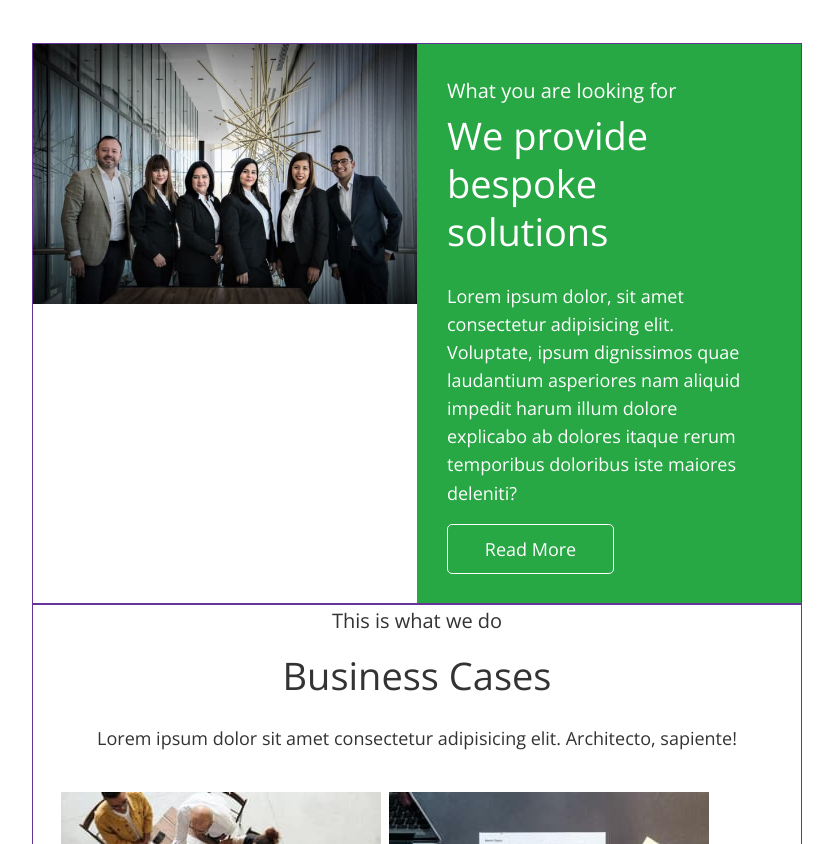
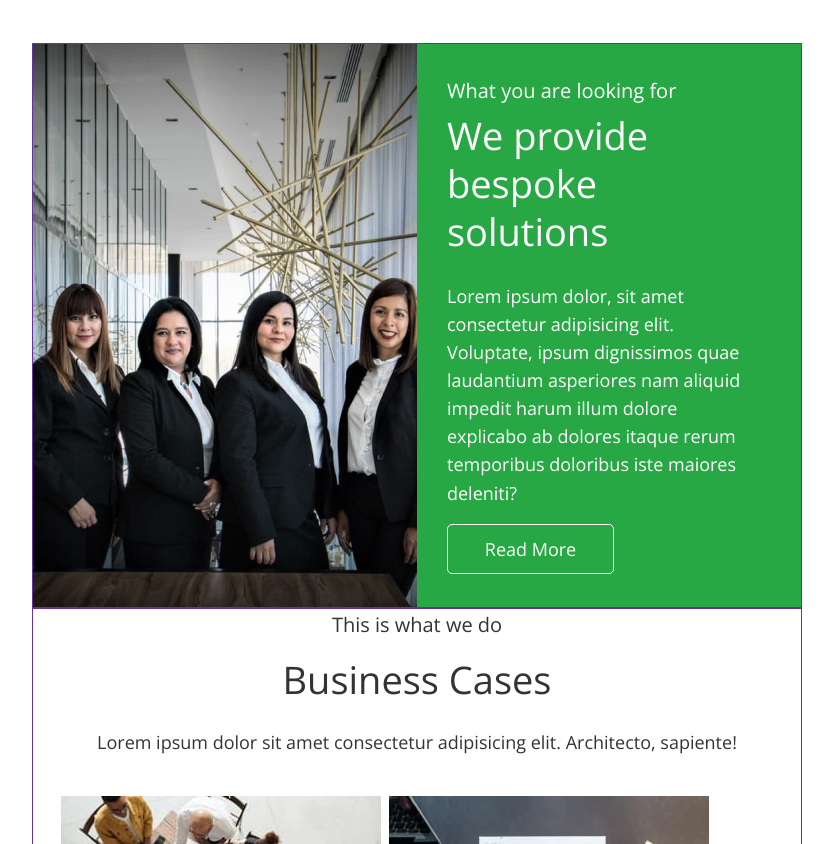
Before and after one commit to nightven/group-project, a website built with Vite: page src/index.html in a window 1280 px wide. Shown: the part 1338-2182 px from the top of the page, without its empty margins (223-1056 px from the left). Built offline with nearby package versions, Linux system fonts and the light colour scheme; files whose address does not match are found by name.

Commit message:
solution_photo

```diff
--- a/src/css/solitions.css
+++ b/src/css/solitions.css
@@ -51,6 +51,7 @@
     .solution-title-text{
         padding-top: 30px;
         padding-bottom: 30px;
-max-width: 50%;
+        max-width: 50%;
     }
-  }
+
+        }
--- a/src/partials/solutions.html
+++ b/src/partials/solutions.html
@@ -1,24 +1,33 @@
 <section class="solutions-section">
   <div class="solution-container container">
     <div class="solution-img">
+      <picture />
+      <source
+        media="(min-width: 1360px)"
+        srcset="./images/solution/img-solution_desk_680.jpg"
+      />
+      <source
+        media="(min-width: 768px)"
+        srcset="./images/solution/img-solution_tab_384.jpg"
+      />
       <img
-          src="./images/solution/img_solutions.jpg"
-          alt="People"
-          width="680"
+        class="images-solut"
+        src="../images/solution/img_solutions.jpg"
+        alt="diary, notebooks, tablet and cup of coffee on the table"
+        height="100%"
       />
+      </picture>
     </div>
     <div class="solution-title-text">
       <p class="solution-subtitle-text">What you are looking for</p>
       <h2 class="solution-title">We provide bespoke solutions</h2>
       <p class="solution-text">
-          Lorem ipsum dolor, sit amet consectetur adipisicing elit.
-          Voluptate, ipsum dignissimos quae laudantium asperiores nam
-          aliquid impedit harum illum dolore explicabo ab dolores itaque
-          rerum temporibus doloribus iste maiores deleniti?
+        Lorem ipsum dolor, sit amet consectetur adipisicing elit. Voluptate,
+        ipsum dignissimos quae laudantium asperiores nam aliquid impedit harum
+        illum dolore explicabo ab dolores itaque rerum temporibus doloribus iste
+        maiores deleniti?
       </p>
-        <button class="solution-button button" type="button">
-          Read More
-        </button>
+      <button class="solution-button button" type="button">Read More</button>
     </div>
   </div>
 </section>
```
Also changed, not shown: src/images/solution/img-solution_desk_680.jpg (added), src/images/solution/img-solution_tab_384.jpg (added), 1 other file. Lines whose indentation alone changed are shown as unchanged.
